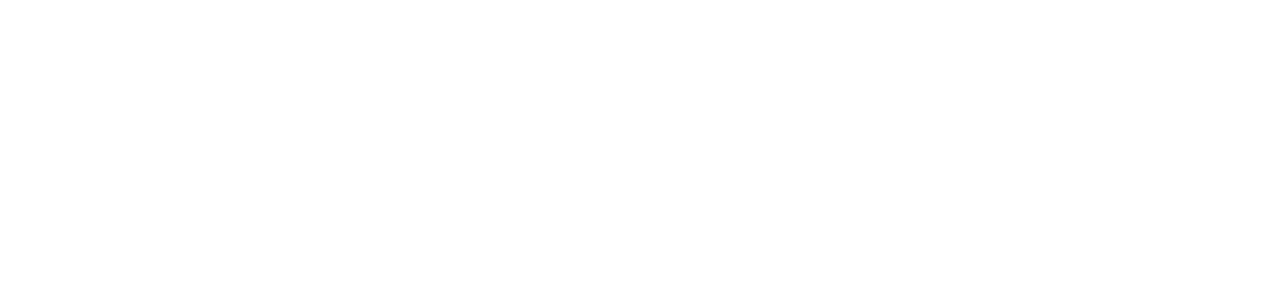
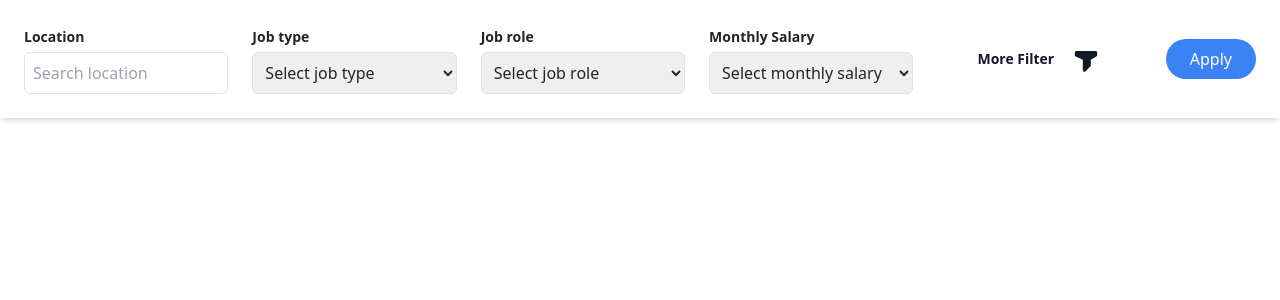
Before and after one commit to Vargos98/job-description, a React (Create React App) app: page /JobFilter in a window 1280 px wide. Before the commit this address had no page. Shown: the top 300 px of the page. Built offline with nearby package versions, Linux system fonts and the light colour scheme.

Commit message:
Created Job-filter.jsx using taillwind css also completed Navbar for the drop down menus in the navbar

```diff
--- a/package.json
+++ b/package.json
@@ -44,5 +44,8 @@
       "last 1 firefox version",
       "last 1 safari version"
     ]
+  },
+  "devDependencies": {
+    "tailwindcss": "^3.4.12"
   }
 }
--- a/src/App.js
+++ b/src/App.js
@@ -8,6 +8,7 @@
 import ResumeBuilder from './Components/ResumeBuilder';
 import ChooseUsername from './Components/ChooseUsername';
 import ChangePassword from './Components/ChangePassword';
+import JobFilter from './Components/JobFilter';
 
 
 function App() {
@@ -22,6 +23,7 @@
         <Route path="/ResumeBuilder" element={<ResumeBuilder />} />
         <Route path="/ChangePassword" element={<ChangePassword />} />
         <Route path="/ChooseUsername" element={<ChooseUsername />} />
+        <Route path="/JobFilter" element={<JobFilter />} />
 
       </Routes>
     </Router>
--- /dev/null
+++ b/src/Components/JobFilter.jsx
@@ -0,0 +1,79 @@
+import React from 'react'
+
+const JobFilter = () => {
+  return (
+    <div className="flex items-center justify-between p-4 bg-white shadow-md gap-4">
+      {/* Location Input */}
+      <div className="w-1/5">
+        <label className="text-sm font-semibold" htmlFor="location">Location</label>
+        <input
+          type="text"
+          id="location"
+          placeholder="Search location"
+          className="mt-1 w-full p-2 border border-gray-300 rounded"
+        />
+      </div>
+
+      {/* Job Type Dropdown */}
+      <div className="w-1/5">
+        <label className="text-sm font-semibold" htmlFor="jobType">Job type</label>
+        <select
+          id="jobType"
+          className="mt-1 w-full p-2 border border-gray-300 rounded"
+        >
+          <option value="">Select job type</option>
+          <option value="fullTime">Full Time</option>
+          <option value="partTime">Part Time</option>
+          <option value="contract">Contract</option>
+        </select>
+      </div>
+
+      {/* Job Role Dropdown */}
+      <div className="w-1/5">
+        <label className="text-sm font-semibold" htmlFor="jobRole">Job role</label>
+        <select
+          id="jobRole"
+          className="mt-1 w-full p-2 border border-gray-300 rounded"
+        >
+          <option value="">Select job role</option>
+          <option value="developer">Developer</option>
+          <option value="designer">Designer</option>
+          <option value="manager">Manager</option>
+        </select>
+      </div>
+
+      {/* Monthly Salary Dropdown */}
+      <div className="w-1/5">
+        <label className="text-sm font-semibold" htmlFor="salary">Monthly Salary</label>
+        <select
+          id="salary"
+          className="mt-1 w-full p-2 border border-gray-300 rounded"
+        >
+          <option value="">Select monthly salary</option>
+          <option value="1000">Less than $1000</option>
+          <option value="2000">$1000 - $2000</option>
+          <option value="3000">More than $2000</option>
+        </select>
+      </div>
+
+      {/* More Filter */}
+      <div className="w-1/5 flex items-center">
+        <button className="ml-10 text-sm text-gray-900 flex items-center font-bold">
+          More Filter
+          <svg xmlns="http://www.w3.org/2000/svg" className="h-8 w-8 ml-1 ml-4" viewBox="0 0 20 20" fill="currentColor">
+            <path fillRule="evenodd" d="M3 6a1 1 0 011-1h12a1 1 0 011 1v1.586a1 1 0 01-.293.707L13 10.414V14a1 1 0 01-.293.707l-3 3A1 1 0 018 17V10.414L3.293 8.293A1 1 0 013 7.586V6z" clipRule="evenodd" />
+          </svg>
+        </button>
+      </div>
+
+      {/* Apply Button */}
+      <div className="w-auto">
+        <button className="bg-blue-500 text-white px-6 py-2 rounded-full hover:bg-blue-600">
+          Apply
+        </button>
+      </div>
+    </div>
+  );
+}
+
+export default JobFilter
--- a/src/index.css
+++ b/src/index.css
@@ -0,0 +1,3 @@
+@tailwind base;
+@tailwind components;
+@tailwind utilities;
--- /dev/null
+++ b/tailwind.config.js
@@ -0,0 +1,11 @@
+/** @type {import('tailwindcss').Config} */
+module.exports = {
+ content: [
+    "./index.html",
+    "./src/**/*.{js,ts,jsx,tsx}",
+  ],
+  theme: {
+    extend: {},
+  },
+  plugins: [],
+}
```
Also changed, not shown: 1 other file (tests, documents, lock files or other folders).
